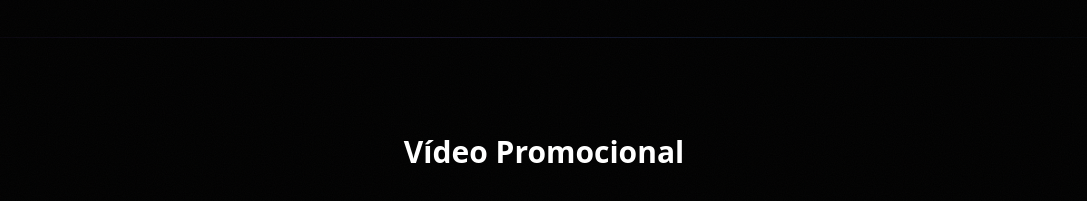
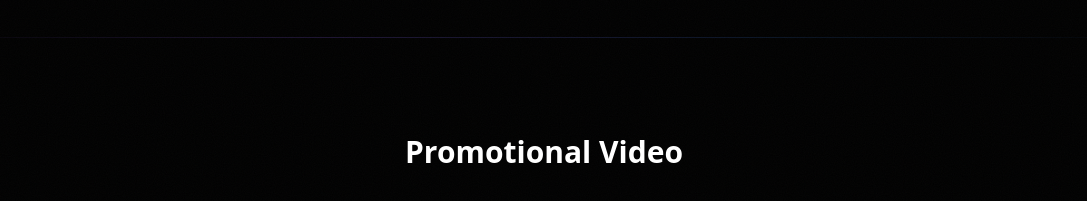
Before and after one commit to johndoeblocks/velvet-portfolio, a Next.js app: page /en in a window 1280 px wide. Shown: the part 1760-1961 px from the top of the page, without its empty margins (96-1183 px from the left). Built offline with nearby package versions, Linux system fonts and the light colour scheme.

Commit message:
Fix translation

```diff
--- a/components/promo-video-section.tsx
+++ b/components/promo-video-section.tsx
@@ -1,8 +1,11 @@
 'use client';
 
 import { motion } from 'framer-motion';
+import { useTranslations } from 'next-intl';
 
 export const PromoVideoSection: React.FC = () => {
+  const t = useTranslations('promoVideo');
+
   return (
     <section className="relative z-10 py-20 px-6" id="promo-video">
       <div className="max-w-5xl mx-auto">
@@ -13,7 +16,7 @@ export const PromoVideoSection: React.FC = () => {
           transition={{ duration: 0.6 }}
           className="text-center mb-8"
         >
-          <h3 className="text-2xl md:text-3xl font-bold text-white">Vídeo Promocional</h3>
+          <h3 className="text-2xl md:text-3xl font-bold text-white">{t('title')}</h3>
         </motion.div>
 
         <motion.div
--- a/messages/en.json
+++ b/messages/en.json
@@ -24,6 +24,9 @@
     "trading_data_desc": "Sophisticated infrastructure for financial and analytical workloads.",
     "performance": "Performance Optimization",
     "performance_desc": "Rapid-fire optimization ensuring your products run at peak efficiency."
+  },
+  "promoVideo": {
+    "title": "Promotional Video"
   },
   "portfolio": {
     "title": "Featured Work",
--- a/messages/pt.json
+++ b/messages/pt.json
@@ -24,6 +24,9 @@
     "trading_data_desc": "Infraestrutura sofisticada para cargas de trabalho financeiras e analíticas.",
     "performance": "Otimização de Desempenho",
     "performance_desc": "Otimização rápida garantindo que seus produtos funcionam no pico de eficiência."
+  },
+  "promoVideo": {
+    "title": "Vídeo Promocional"
   },
   "portfolio": {
     "title": "Trabalhos em Destaque",
```
